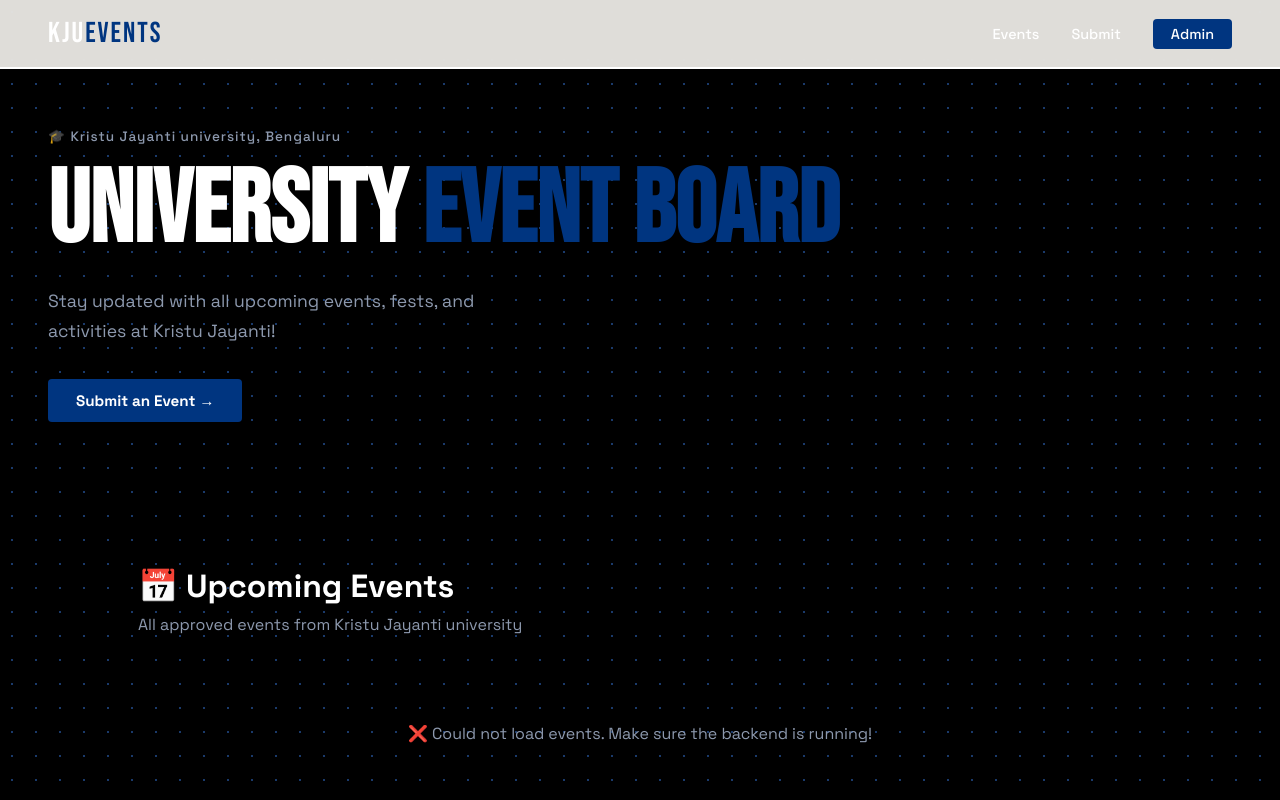
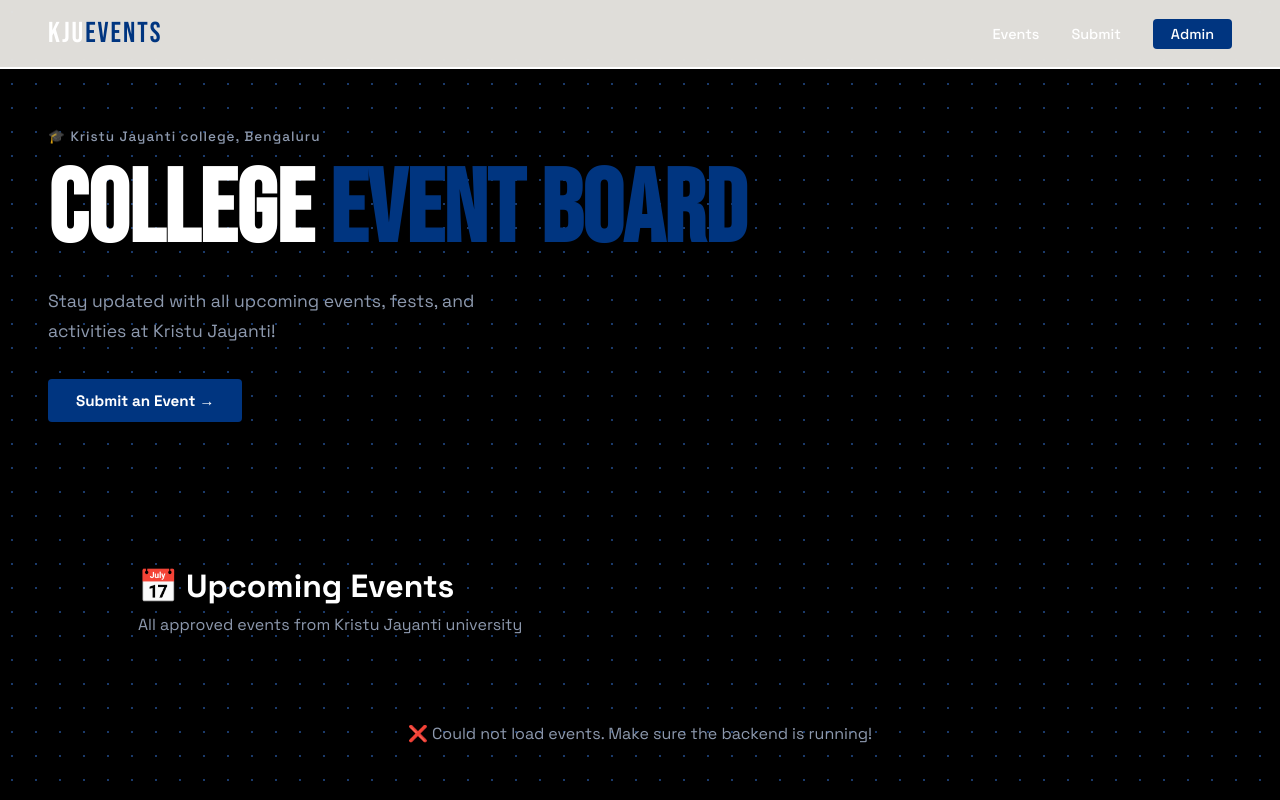
Before and after one commit to alvinmanoj75-sys/kristu-events, a plain HTML site: page frontend/index.html in a window 1280 px wide. Shown: the top 800 px of the page. Drawn offline with Linux system fonts and the light colour scheme; no server answers.

Commit message:
chnage back to college

```diff
--- a/frontend/index.html
+++ b/frontend/index.html
@@ -26,8 +26,8 @@
   <!-- HERO -->
   <section class="hero">
     <div class="hero-content">
-      <p class="pre">🎓 Kristu Jayanti university, Bengaluru</p>
-      <h1>university <span class="accent">Event Board</span></h1>
+      <p class="pre">🎓 Kristu Jayanti college, Bengaluru</p>
+      <h1>college <span class="accent">Event Board</span></h1>
       <p class="sub">Stay updated with all upcoming events, fests, and activities at Kristu Jayanti!</p>
       <a href="#submit" class="cta-btn">Submit an Event →</a>
     </div>
```
